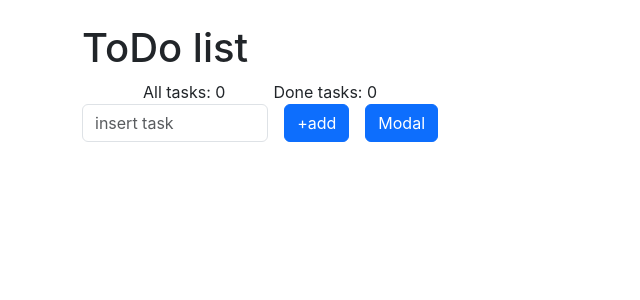
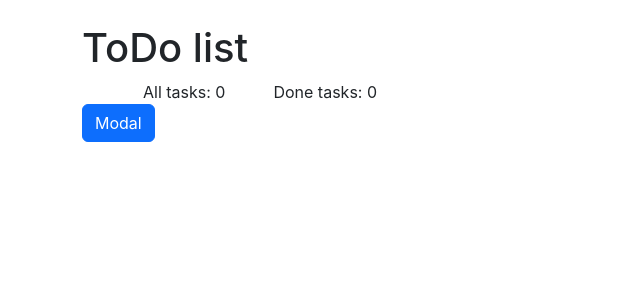
Before and after one commit to NaDo2383/react-todolist, a React (Create React App) app: page / in a window 1280 px wide. Shown: the top 300 px of the page, without its empty margins (0-640 px from the left). Built offline with nearby package versions, Linux system fonts and the light colour scheme.

Commit message:
20230113 class

```diff
--- a/src/App.js
+++ b/src/App.js
@@ -15,7 +15,7 @@ function App() {
 
   const inIt = {
     task: "",
-    id: idCustom,
+    id: guid(),
     isDone: false
   }
   const [taskObj, setTaskObj] = useState(inIt)
@@ -25,13 +25,12 @@ function App() {
     const newArr = [...tasks];
 
     if (taskObj.task.length > 0) {
-      if (edintingTaskId > 0) {
+      if (edintingTaskId.length > 0) {
         newArr.map((e) => {
           if (e.id === edintingTaskId) {
-            e.title = taskObj.task;
+            e.task = taskObj.task;
             e.isDone = edintingTaskIsDone;
             e.id = edintingTaskId
-
           }
           return e;
         })
@@ -39,9 +38,9 @@ function App() {
         setEdintingTaskId(0)
 
       } else {
+        setTaskObj({ ...taskObj, id: guid() })
         newArr.push(taskObj);
         setTasks(newArr);
-        setIdCustom(n => n+1);
       }
     }
     setTaskObj(inIt);
@@ -95,6 +94,15 @@ function App() {
     setModal(!modal)
   }
 
+  function guid() {
+    let s4 = () => {
+      return Math.floor((1 + Math.random()) * 0x10000)
+        .toString(16)
+        .substring(1);
+    }
+    return s4() + s4() + '-' + s4() + '-' + s4() + '-' + s4() + '-' + s4() + s4() + s4();
+  }
+
 
   console.log(tasks);
 
@@ -108,10 +116,10 @@ function App() {
             <div>Done tasks: {doneTaksNumber}</div>
           </div>
           <div className='d-flex gap-3'>
-            <input type="text" className='form-control' placeholder='insert task' value={taskObj.task} onChange={(e) => setTaskObj({ ...taskObj, task: e.target.value })}></input>
+            {/* <input type="text" className='form-control' placeholder='insert task' value={taskObj.task} onChange={(e) => setTaskObj({ ...taskObj, task: e.target.value })}></input>
             <button onClick={addTask} className="btn btn-primary">
               +add
-            </button>
+            </button> */}
             <button className="btn btn-primary" onClick={handleModal}>
               Modal
             </button>
--- a/src/components/modal.js
+++ b/src/components/modal.js
@@ -1,4 +1,4 @@
-export default function Modal({ setModal, modal, addTask, setTaskObj, taskObj}) {
+export default function Modal({ setModal, modal, addTask, setTaskObj, taskObj }) {
     const dn = modal ? "block" : "none";
     return (
         <div className="modal" style={{ display: dn }} onClick={setModal}>
```
